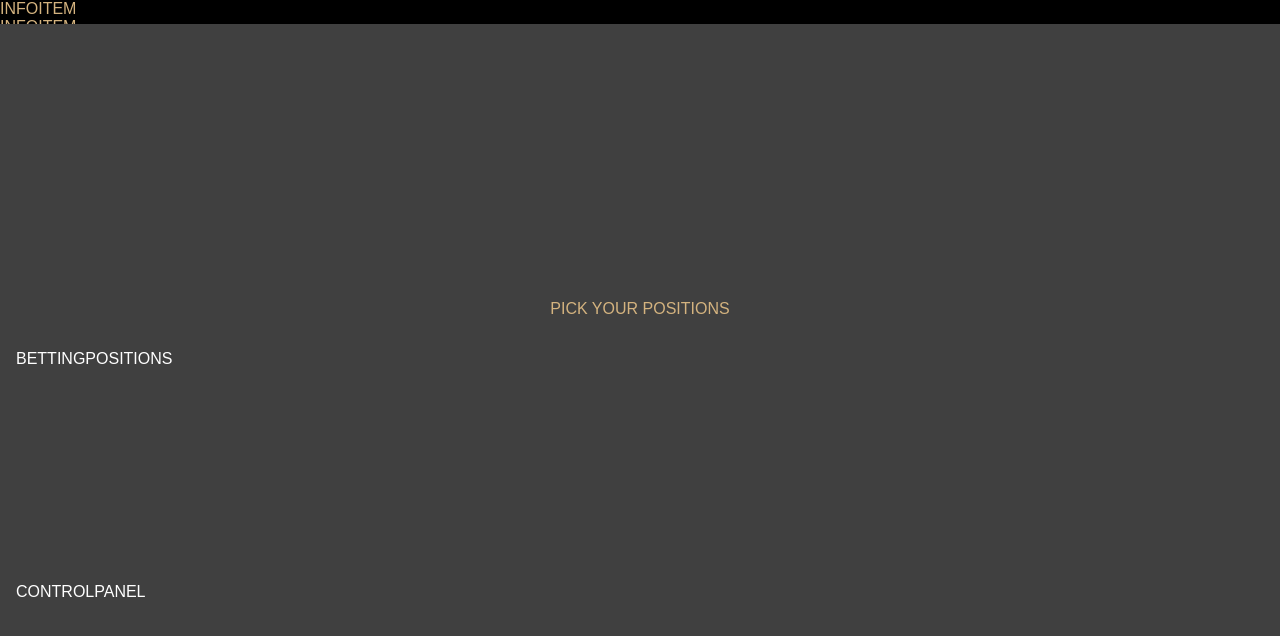
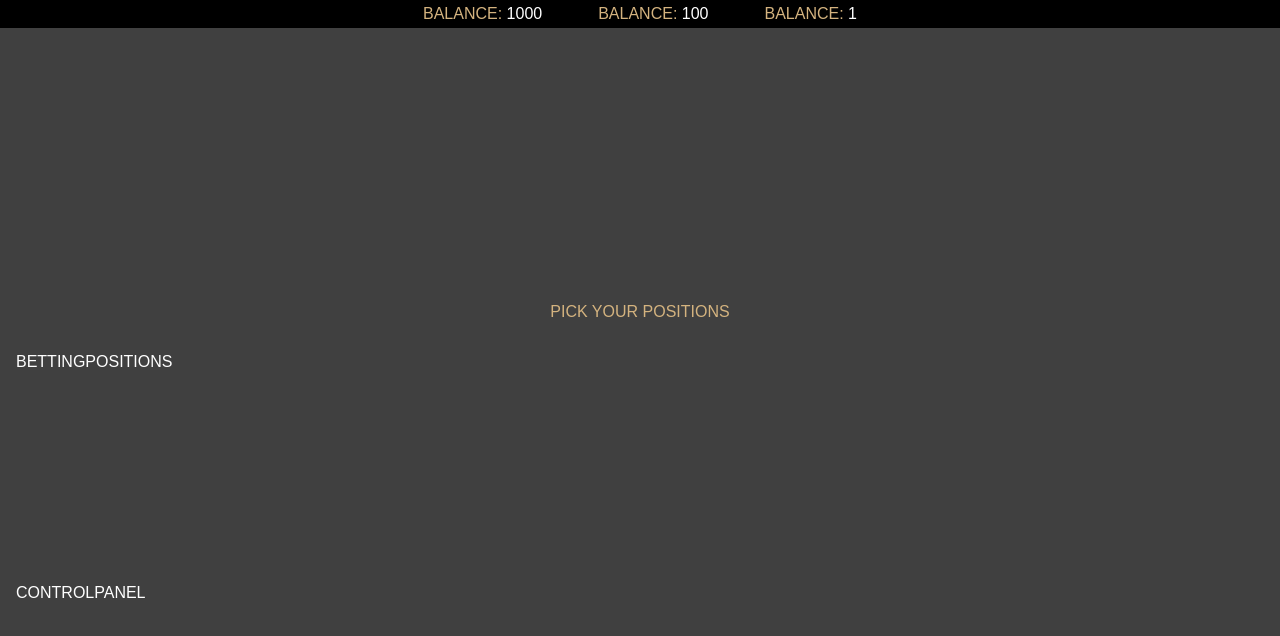
Before and after one commit to Nikolai-Iakushchenko/rock_paper_scissors, a React (Vite) app: page / in a window 1280 px wide. Shown: the top 636 px of the page. Built offline with nearby package versions, Linux system fonts and the light colour scheme.

Commit message:
style info panel

```diff
--- a/src/components/App/App.module.css
+++ b/src/components/App/App.module.css
@@ -1,5 +1,5 @@
 .app {
   display: grid;
-  grid-template-rows: 1.5rem auto;
+  grid-template-rows: auto 1fr;
   height: 100%;
 }
--- a/src/components/App/App.tsx
+++ b/src/components/App/App.tsx
@@ -7,9 +7,9 @@ function App() {
   return (
     <div className={styles.app}>
       <InfoPanel>
-        <InfoItem label={"balance"} value={"XXXX"} />
-        <InfoItem label={"balance"} value={"XXXX"} />
-        <InfoItem label={"balance"} value={"XXXX"} />
+        <InfoItem label={"balance"} value={1000} />
+        <InfoItem label={"balance"} value={100} />
+        <InfoItem label={"balance"} value={1} />
       </InfoPanel>
       <Game />
     </div>
--- a/src/components/InfoItem/InfoItem.module.css
+++ b/src/components/InfoItem/InfoItem.module.css
@@ -1,3 +1,11 @@
 .infoItem {
   color: var(--golden);
 }
+
+.label {
+  color: var(--golden)
+}
+
+.value {
+  color: white;
+}
--- a/src/components/InfoItem/InfoItem.tsx
+++ b/src/components/InfoItem/InfoItem.tsx
@@ -1,7 +1,12 @@
 import styles from "./InfoItem.module.css";
 
-const InfoItem = () => {
-  return <div className={styles.infoItem}>InfoItem</div>;
+const InfoItem = ({ label = "info", value = 0 }) => {
+  return (
+    <div className={styles.infoItem}>
+      <span className={styles.label}>{label}:&nbsp;</span>
+      <span className={styles.value}>{value}</span>
+    </div>
+  );
 };
 
 export default InfoItem;
--- a/src/components/InfoPanel/InfoPanel.module.css
+++ b/src/components/InfoPanel/InfoPanel.module.css
@@ -1,4 +1,10 @@
 .infoPanel {
+  display: grid;
+  grid-auto-flow: column;
+  justify-content: center;
+  align-items: center;
+  gap: 3.5em;
   background-color: black;
   color: white;
+  padding-block: 0.3em;
 }
--- a/src/components/InfoPanel/InfoPanel.tsx
+++ b/src/components/InfoPanel/InfoPanel.tsx
@@ -1,7 +1,11 @@
 import styles from "./InfoPanel.module.css";
 import type { ReactElement } from "react";
 
-const InfoPanel = ({ children }: { children: ReactElement }) => {
+interface InfoPanelProps {
+  children: ReactElement | ReactElement[];
+}
+
+const InfoPanel = ({ children }: InfoPanelProps) => {
   return <div className={styles.infoPanel}>{children}</div>;
 };
 
```
